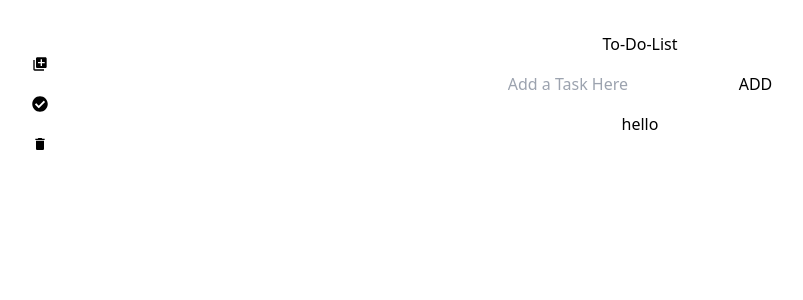
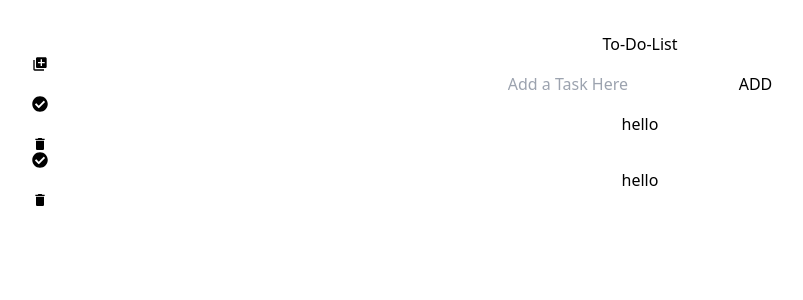
Before and after one commit to sourinegingit/TodoList-with-react, a React (Vite) app: page / in a window 1280 px wide. Shown: the top 300 px of the page, without its empty margins (0-803 px from the left). Built offline with nearby package versions, Linux system fonts and the light colour scheme.

Commit message:
todo-items ui file  completed

```diff
--- a/src/components/todo.tsx
+++ b/src/components/todo.tsx
@@ -1,5 +1,5 @@
-import { FaCheckCircle } from "react-icons/fa";
-import { MdAddToPhotos, MdDelete } from "react-icons/md";
+import { MdAddToPhotos } from "react-icons/md";
+import TodoItems from "./todoItems";
 
 const Todo = () => {
   return (
@@ -23,13 +23,8 @@ const Todo = () => {
       </div>
 
       {/* todo items */}
-      <div className=" flex items-center justify-between gap-56 p-2  ">
-        <div className="flex items-center m-2 ">
-          <FaCheckCircle className="text-xl" />
-          <p className="text-slate-600 ml-4 text-2xl">hello</p>
-        </div>
-        <MdDelete className="text-3xl"/>
-      </div>
+     <TodoItems/>
+     <TodoItems/>
     </div>
   );
 };
--- /dev/null
+++ b/src/components/todoItems.tsx
@@ -0,0 +1,16 @@
+import { FaCheckCircle } from "react-icons/fa"
+import { MdDelete } from "react-icons/md"
+
+const TodoItems = () => {
+  return (
+    <div className=" flex items-center justify-between gap-56 p-2  ">
+        <div className="flex items-center ">
+          <FaCheckCircle className="text-xl" />
+          <p className="text-slate-600 ml-4 text-2xl">hello</p>
+        </div>
+        <MdDelete className="text-3xl"/>
+      </div>
+  )
+}
+
+export default TodoItems
```
